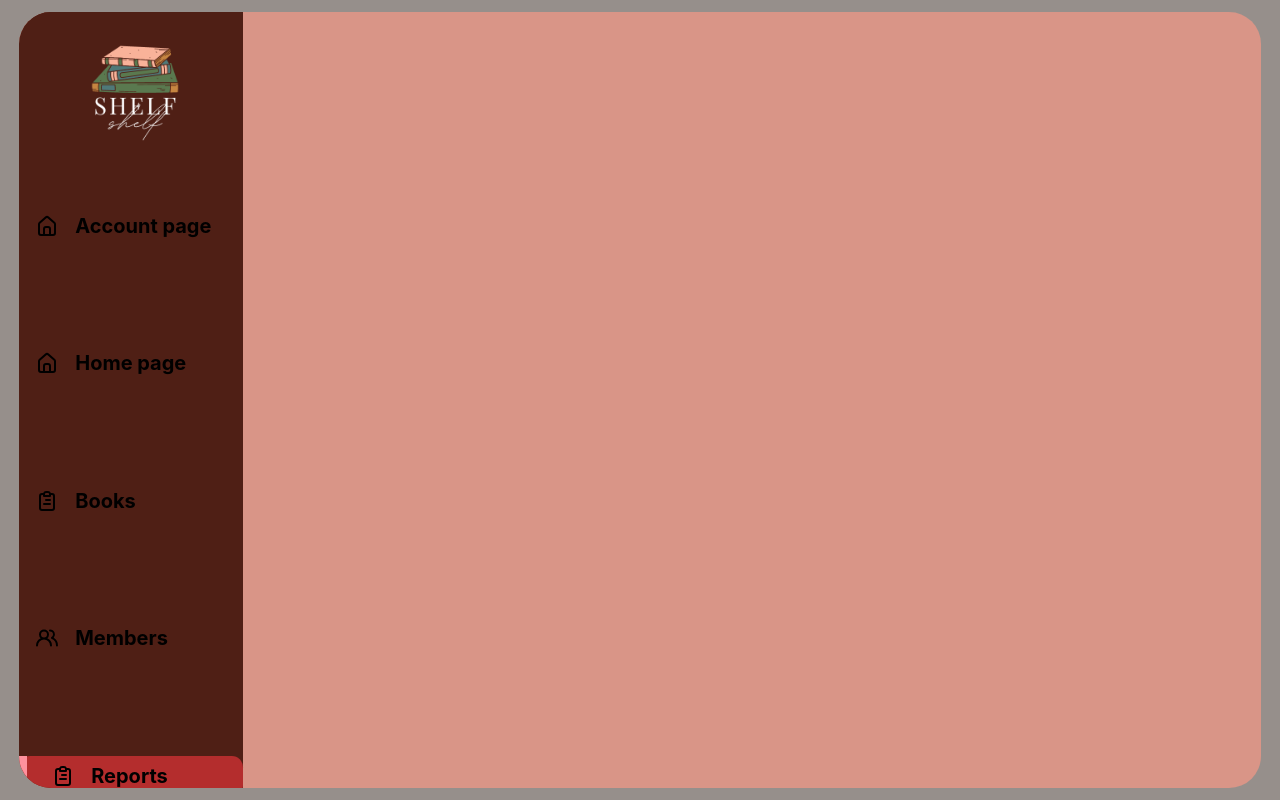
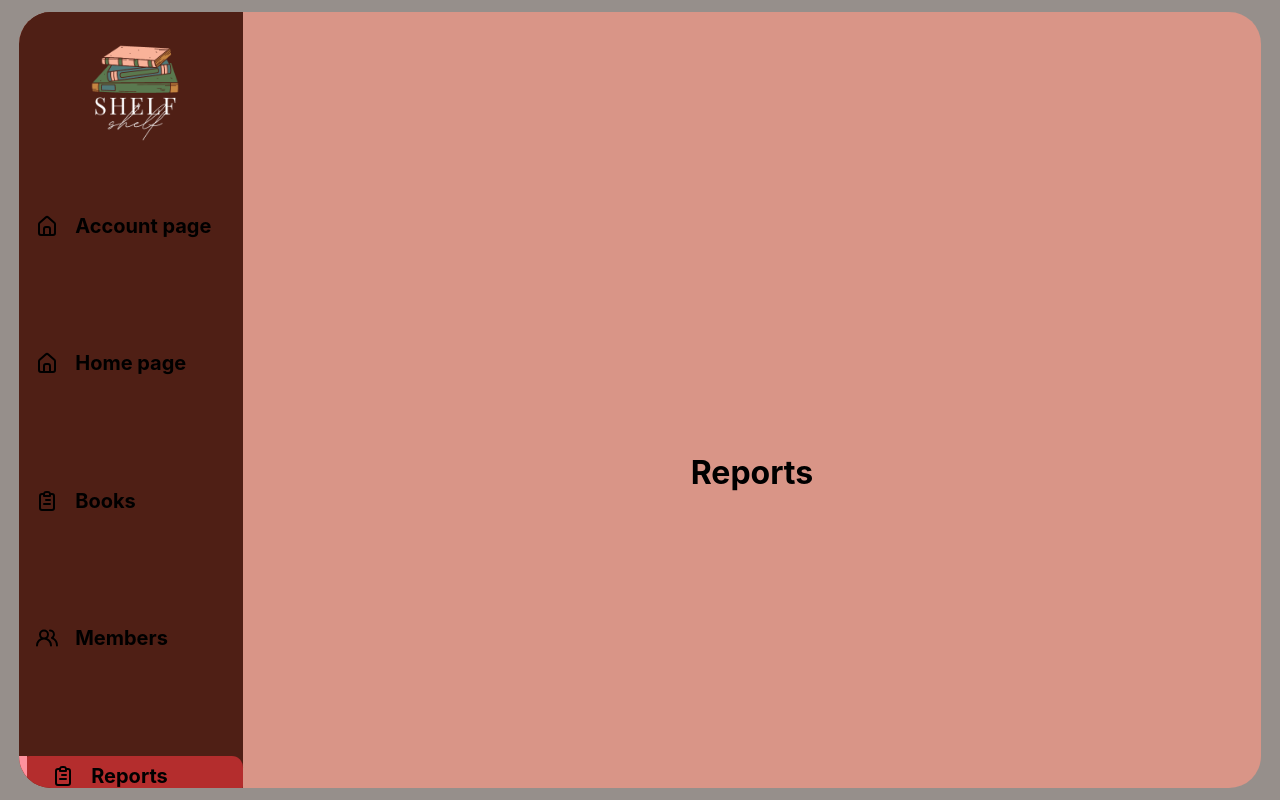
Before and after one commit to GTU-Ghostbusters/shelf_web_frontend, a React (Create React App) app: page / in a window 1280 px wide. Both pictures are taken after a click on the element "Reports". Built offline with nearby package versions, Linux system fonts and the light colour scheme.

Commit message:
Created Reports page
Created Reports page basics

```diff
--- a/src/App.js
+++ b/src/App.js
@@ -5,6 +5,7 @@ import HomePage from './Components/HomePage/HomePage';
 import AccountPage from './Components/AccountPage/AccountPage';
 import Books from './Components/Books/Books';
 import Members from './Components/Members/Members';
+import Reports from './Components/Reports/Reports';
 
 function App() {
 
@@ -23,6 +24,8 @@ function App() {
                         return <Books/>
                     case 3:
                         return <Members/>
+                    case 4:
+                        return <Reports/>
 
                     default:
                         return null
--- /dev/null
+++ b/src/Components/Reports/Reports.css
@@ -0,0 +1,6 @@
+.Reports{
+    display: flex;
+    flex-direction: column;
+    justify-content: space-evenly;
+    margin: auto;
+}
--- /dev/null
+++ b/src/Components/Reports/Reports.jsx
@@ -0,0 +1,12 @@
+import React from 'react'
+import './Reports.css'
+
+const Reports = () => {
+    return (
+        <div className="Reports">
+            <h1>Reports</h1>
+        </div>
+    )
+}
+
+export default Reports
```
